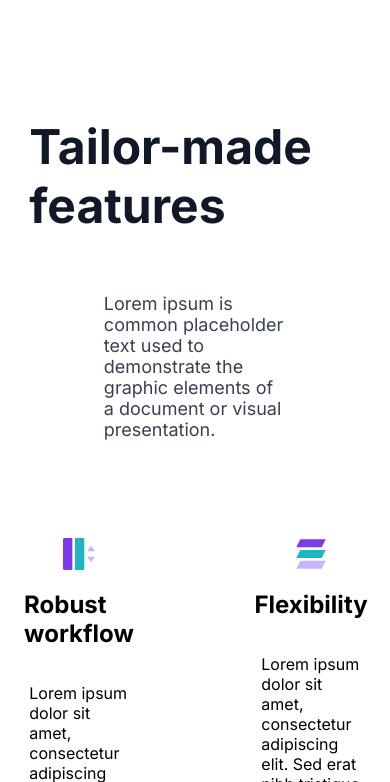
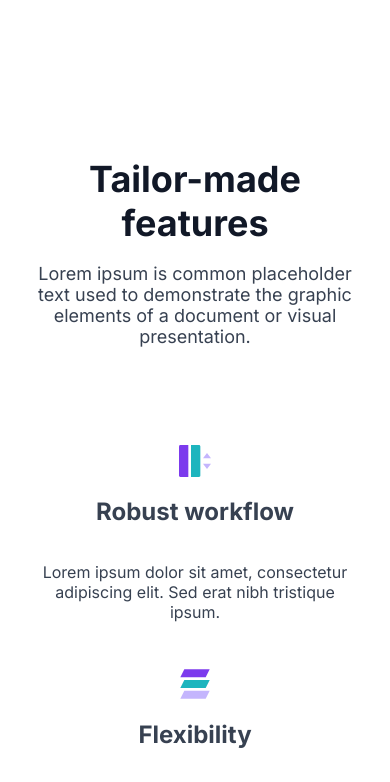
Before and after one commit to Berla1/landify-sass, a plain HTML site: page index.html in a window 390 px wide. Shown: the part 1473-2255 px from the top of the page. Drawn offline with Linux system fonts and the light colour scheme.

Commit message:
tailor made resposividade mobile

```diff
--- a/styles/components/_tailor-made.scss
+++ b/styles/components/_tailor-made.scss
@@ -2,13 +2,17 @@
 @use '../abstract/mixins';
 
 #tailor-made{
+    text-align: center;
     @include mixins.margem-central(85%);
     .tailor-made-texto{
         display: flex;
         flex-direction: column;
         align-items: center;
+        justify-content: center;
         h1{
             @include mixins.fw-fs-c(700, 3rem, variaveis.$cor-titulo);
+            margin: 0;
+            padding-top: 5rem;
         }
         p{
             @include mixins.fw-fs-c(400, 1.125rem, variaveis.$cor-texto);
@@ -29,3 +33,31 @@
         }
     }
 }
+
+@media(max-width: 400px){
+    #tailor-made{
+        .tailor-made-texto{
+            h1{
+                @include mixins.fw-fs-c(700, 2.25rem, variaveis.$cor-titulo);
+            }
+            p{
+                @include mixins.fw-fs-c(400, 1.125rem, variaveis.$cor-texto);
+                width: 100%;
+            }
+        }
+        .container-tailor-made{
+            flex-wrap: nowrap;
+            flex-direction: column;
+            .tailor-made-itens{
+                width: 100%;
+                h1{
+                    @include mixins.fw-fs-c(700, 1.5rem, variaveis.$cor-texto);
+                }
+                p{
+                    @include mixins.fw-fs-c(400, 1rem, variaveis.$cor-texto);
+                    width: 100%;
+                }
+            }
+        }
+    }
+}
```
Also changed, not shown: styles/styles.css, 1 other file.
